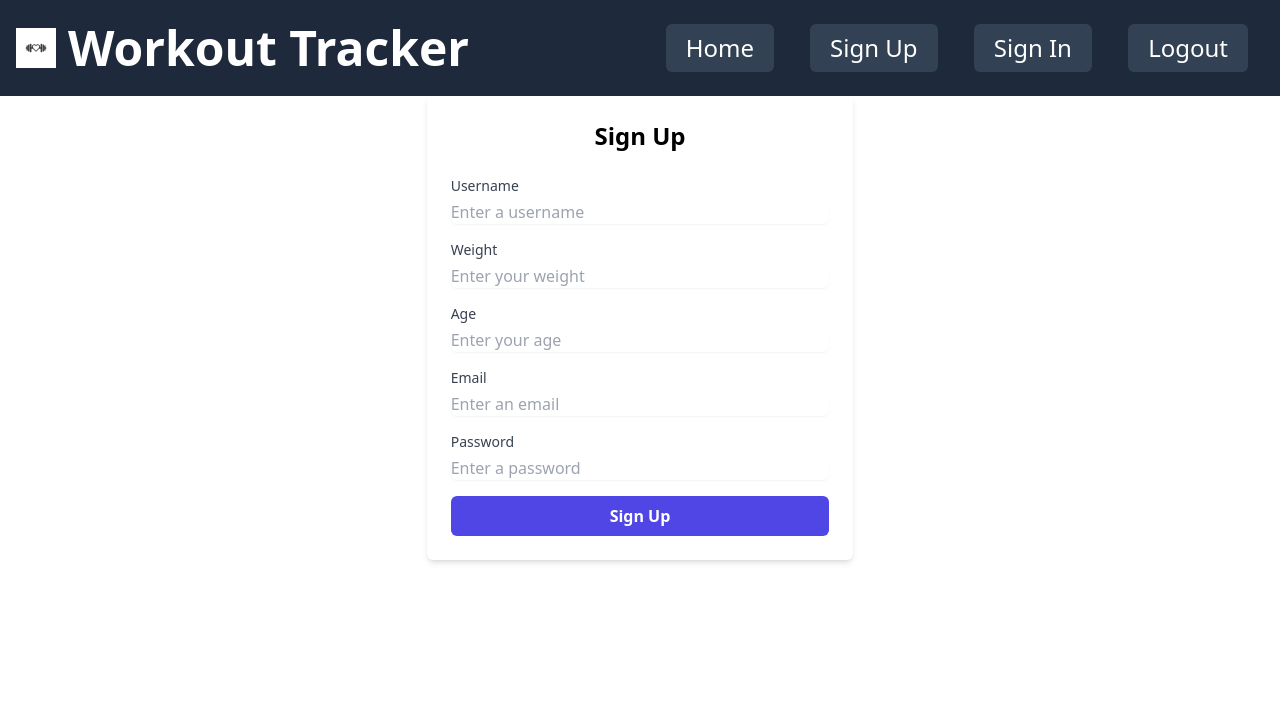
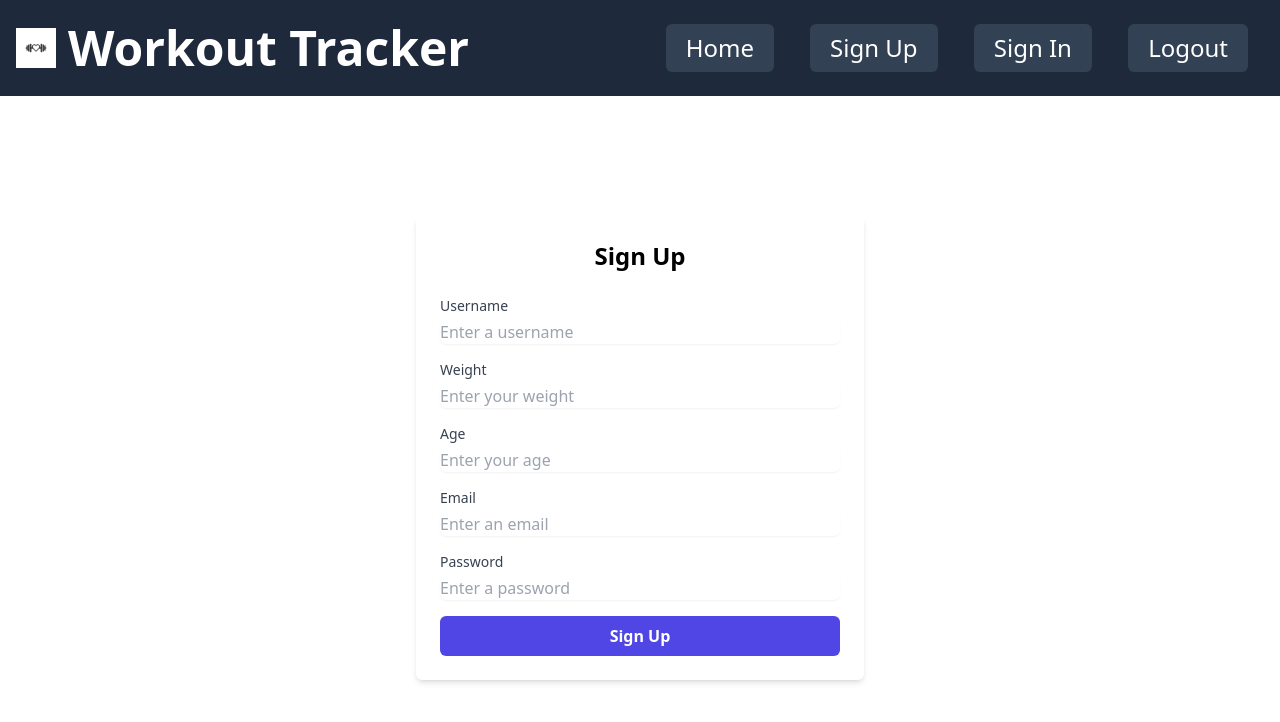
Before and after one commit to NathanStanislavsky/WorkoutTracker, a SvelteKit app: page /signup in a window 1280 px wide. Shown: the top 722 px of the page. Built offline with nearby package versions, Linux system fonts and the light colour scheme.

Commit message:
centered signin/signout

```diff
--- a/src/routes/+layout.svelte
+++ b/src/routes/+layout.svelte
@@ -5,7 +5,7 @@
 
 <div class="flex flex-col h-screen overflow-hidden">
   <Navbar logoUrl="/workout-logo.png" />
-  <div class="flex-grow min-h-0">
+  <div class="flex-1">
     <slot />
   </div>
 </div>
--- a/src/routes/signin/+page.svelte
+++ b/src/routes/signin/+page.svelte
@@ -25,8 +25,8 @@
   }
 </script>
 
-<div class="flex-grow flex items-center justify-center">
-  <div class="w-1/3 mx-auto p-6 bg-white shadow-md rounded-md">
+<div class="h-full flex items-center justify-center">
+  <div class="w-full max-w-md p-6 bg-white shadow-md rounded-md">
     <h1 class="text-2xl font-bold text-center mb-6">Sign In</h1>
     <form class="space-y-4" on:submit={handleSubmit}>
       <div>
--- a/src/routes/signup/+page.svelte
+++ b/src/routes/signup/+page.svelte
@@ -25,8 +25,8 @@
   }
 </script>
 
-<div class="flex-grow flex items-center justify-center">
-  <div class="w-1/3 mx-auto p-6 bg-white shadow-md rounded-md">
+<div class="h-full flex items-center justify-center">
+  <div class="w-full max-w-md p-6 bg-white shadow-md rounded-md">
     <h1 class="text-2xl font-bold text-center mb-6">Sign Up</h1>
     <form class="space-y-4" on:submit={handleSubmit}>
       <div>
```
